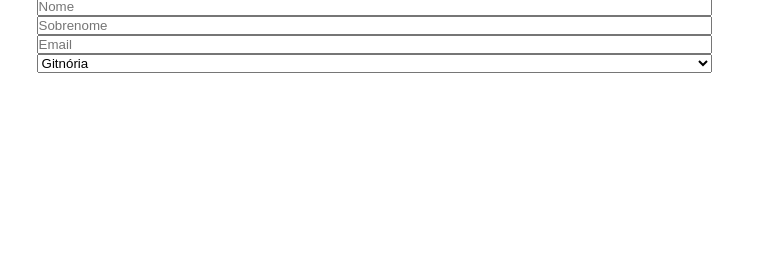
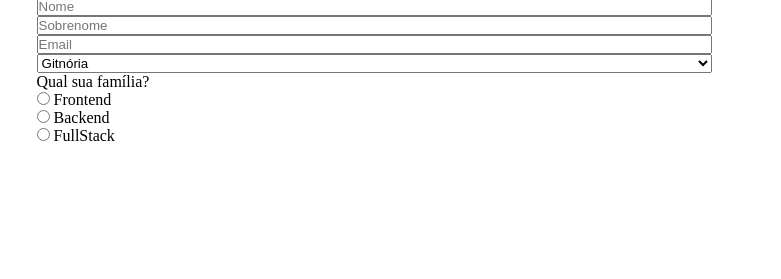
Before and after one commit to wendryosales/trybewarts, a website: page index.html in a window 1280 px wide. Shown: the part 103-382 px from the top of the page, 0-781 px from the left. Drawn offline with Linux system fonts and the light colour scheme.

Commit message:
Requisito 12 ok

```diff
--- a/index.html
+++ b/index.html
@@ -18,9 +18,6 @@
         </form>
     </header>
     <main>
-
-
-
         <form action="" id="evaluation-form">
             <input id="input-name" placeholder="Nome" type="text">
             <input id="input-lastname" placeholder="Sobrenome" type="text">
@@ -31,6 +28,22 @@
                 <option id="corvinode-house" value="Corvinode">Corvinode</option>
                 <option id="pytherina-house" value="Pytherina">Pytherina</option>
             </select>
+            <label id="label-family">
+                Qual sua família?
+                <label for="Frontend" >
+                    <input name="family" value="Frontend" type="radio">
+                    Frontend
+                </label>
+                <label for="Backend">
+                    <input name="family" value="Backend" type="radio">
+                    Backend
+                </label>
+                <label for="FullStack">
+                    <input name="family" value="FullStack" type="radio">
+                    FullStack
+                </label>
+            </label>
+            </div>
         </form>
         <img id="trybewarts-forms-logo" src="images/trybewarts-colored.svg" alt="logo das casas de trybewarts">
     </main>
--- a/style.css
+++ b/style.css
@@ -35,6 +35,9 @@ main {
 
 #trybewarts-forms-logo{
     height: 500px;
+}
 
-
+#label-family {
+    display: flex;
+    flex-direction: column;
 }
```
